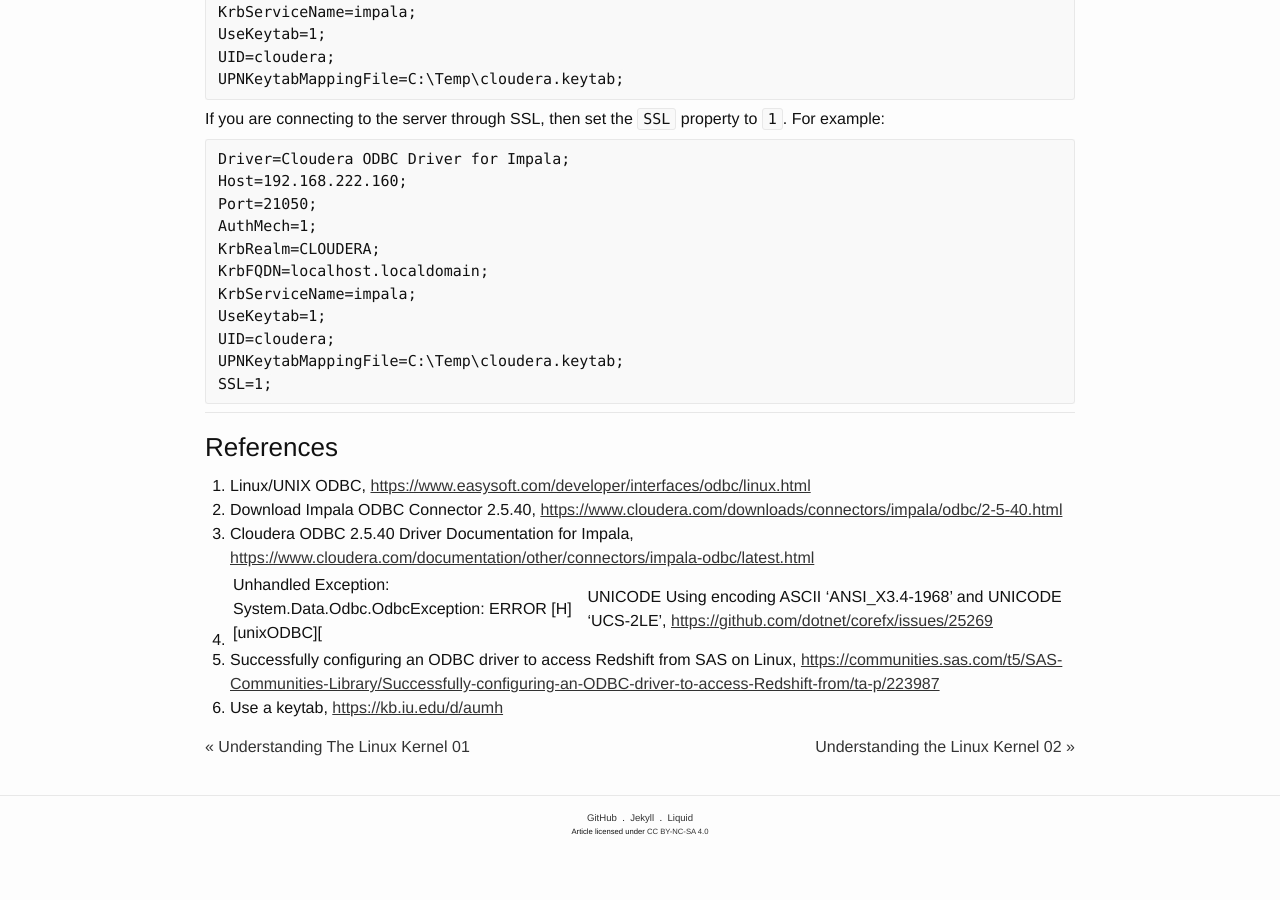
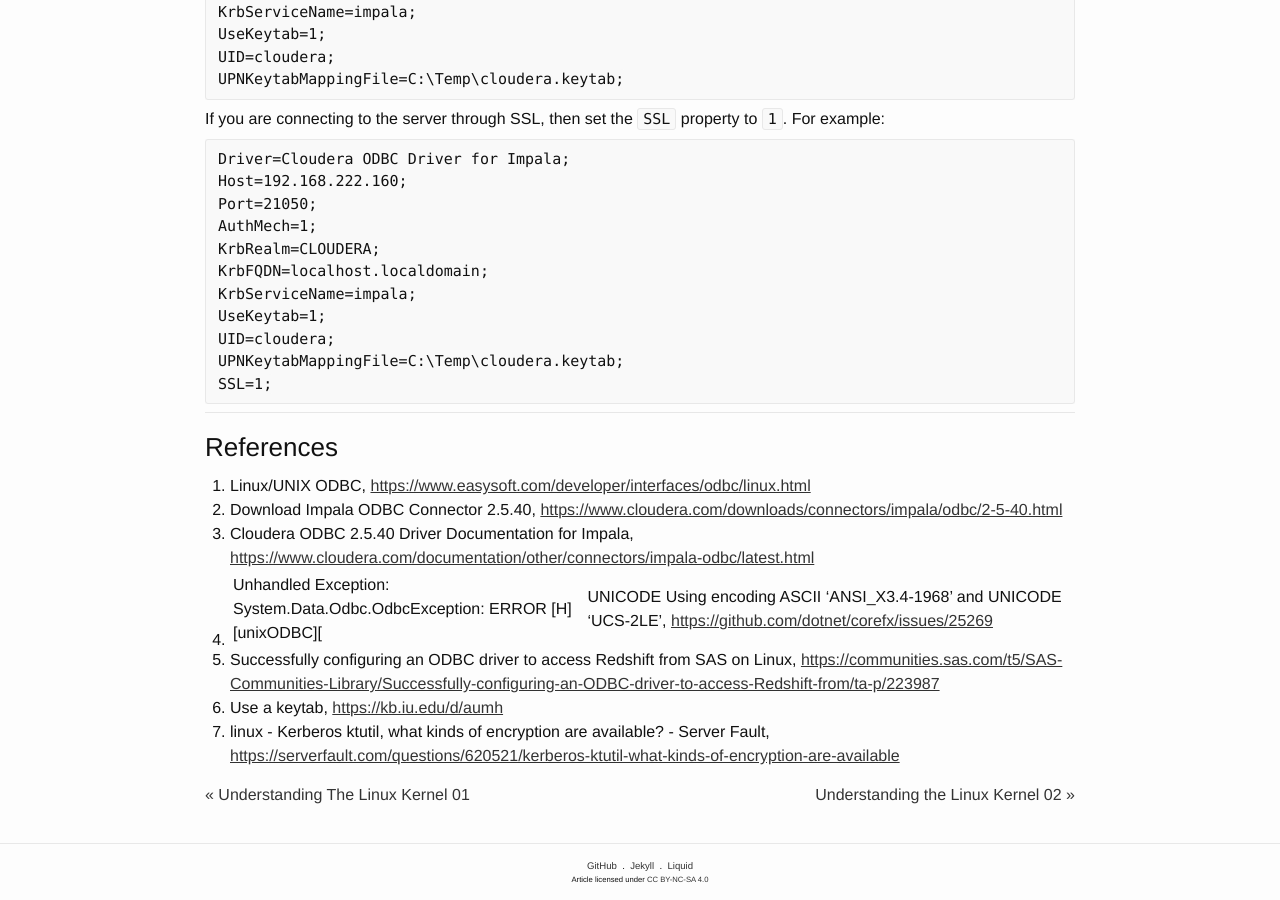
Before and after one commit to ousiax/ousiax.github.io, a Jekyll site: the page built from _posts/2017-11-16-cloudera-odbc-driver-for-impala-on-debian-linux-with-.net-core-2.0.md, in a window 1280 px wide and 900 px high, scrolled down 11151 px. Built offline with Jekyll 4.4.1, drawn with Linux system fonts in a browser that asks for light colours; comment, search, counter and statistics services are not loaded; before the commit the page ends 12003 px from its top, so only the background shows below that.

Commit message:
Update 2017-11-16-cloudera-odbc-driver-for-impala-on-debian-linux-with-.net-core-2.0.md

```diff
--- a/_posts/2017-11-16-cloudera-odbc-driver-for-impala-on-debian-linux-with-.net-core-2.0.md
+++ b/_posts/2017-11-16-cloudera-odbc-driver-for-impala-on-debian-linux-with-.net-core-2.0.md
@@ -518,3 +518,4 @@
 1. Unhandled Exception: System.Data.Odbc.OdbcException: ERROR \[H\] \[unixODBC\]\[ |  UNICODE Using encoding ASCII 'ANSI\_X3.4-1968' and UNICODE 'UCS-2LE', [https://github.com/dotnet/corefx/issues/25269](https://github.com/dotnet/corefx/issues/25269)
 1. Successfully configuring an ODBC driver to access Redshift from SAS on Linux, [https://communities.sas.com/t5/SAS-Communities-Library/Successfully-configuring-an-ODBC-driver-to-access-Redshift-from/ta-p/223987](https://communities.sas.com/t5/SAS-Communities-Library/Successfully-configuring-an-ODBC-driver-to-access-Redshift-from/ta-p/223987)
 1. Use a keytab, [https://kb.iu.edu/d/aumh](https://kb.iu.edu/d/aumh)
+1. linux - Kerberos ktutil, what kinds of encryption are available? - Server Fault, [https://serverfault.com/questions/620521/kerberos-ktutil-what-kinds-of-encryption-are-available](https://serverfault.com/questions/620521/kerberos-ktutil-what-kinds-of-encryption-are-available)
```
